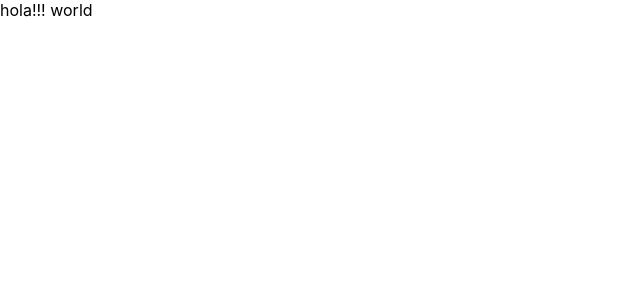
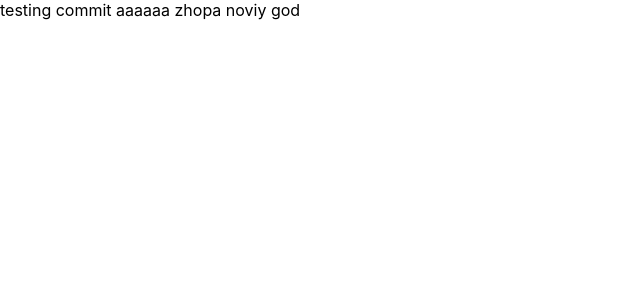
Before and after one commit to DenisVorop/crm, a React (Create React App) app: page / in a window 1280 px wide. Shown: the top 300 px of the page, without its empty margins (0-640 px from the left). Built offline with nearby package versions, Linux system fonts and the light colour scheme; data requests are answered from the project's data file.

Commit message:
test commit

```diff
--- a/src/App.js
+++ b/src/App.js
@@ -2,7 +2,7 @@
 function App() {
   return (
     <div className="wrapper">
-      hola!!! world
+      testing commit aaaaaa zhopa noviy god
     </div>
   );
 }
```
